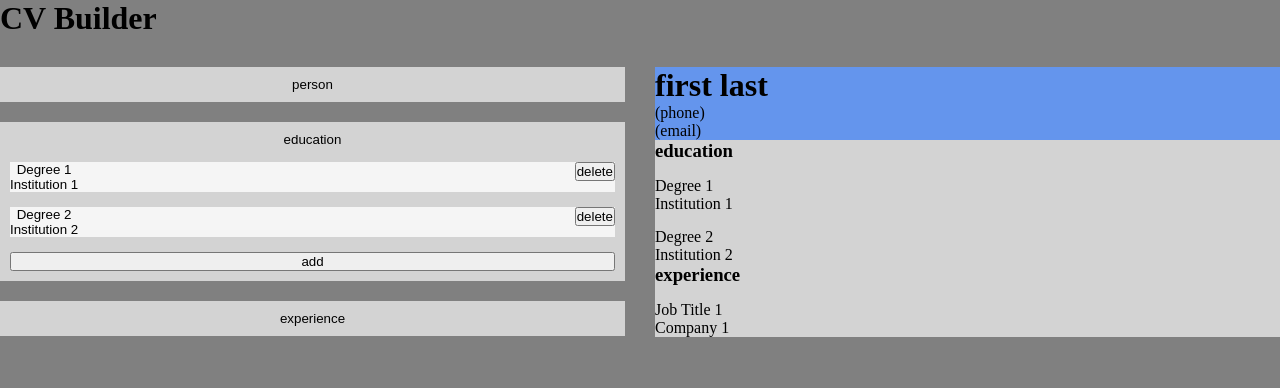
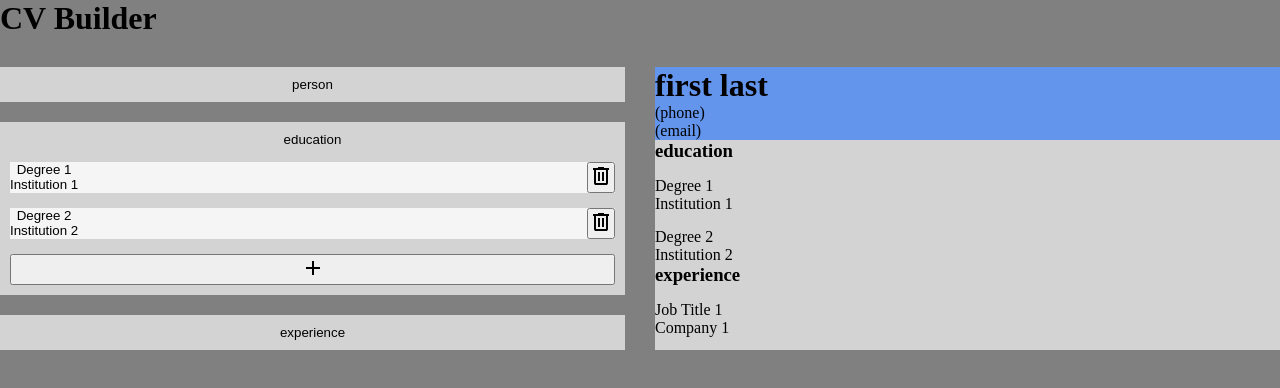
Before and after one commit to strallia/cv-app, a React (Vite) app: page / in a window 1280 px wide. Both pictures are taken after a click on the button "education". Shown: the top 388 px of the page. Built offline with nearby package versions, Linux system fonts and the light colour scheme.

Commit message:
feat: Replace save, edit, delete buttons with icons

```diff
--- a/src/components/Button.jsx
+++ b/src/components/Button.jsx
@@ -50,9 +50,8 @@ function Button({
         e.preventDefault();
         onClickHandler();
       }}
-    >
-      {type}
-    </button>
+      className={"button--" + type}
+    />
   );
 }
 
--- a/src/styles/App.css
+++ b/src/styles/App.css
@@ -65,3 +65,15 @@ form {
 .form--bg-color {
   background-color: whitesmoke;
 }
+
+.button--delete::after {
+  content: url(../assets/delete.svg);
+}
+
+.button--add::after {
+  content: url(../assets/add.svg);
+}
+
+.button--save::after {
+  content: "save";
+}
```
Also changed, not shown: src/assets/add.svg (added), src/assets/delete.svg (added).
